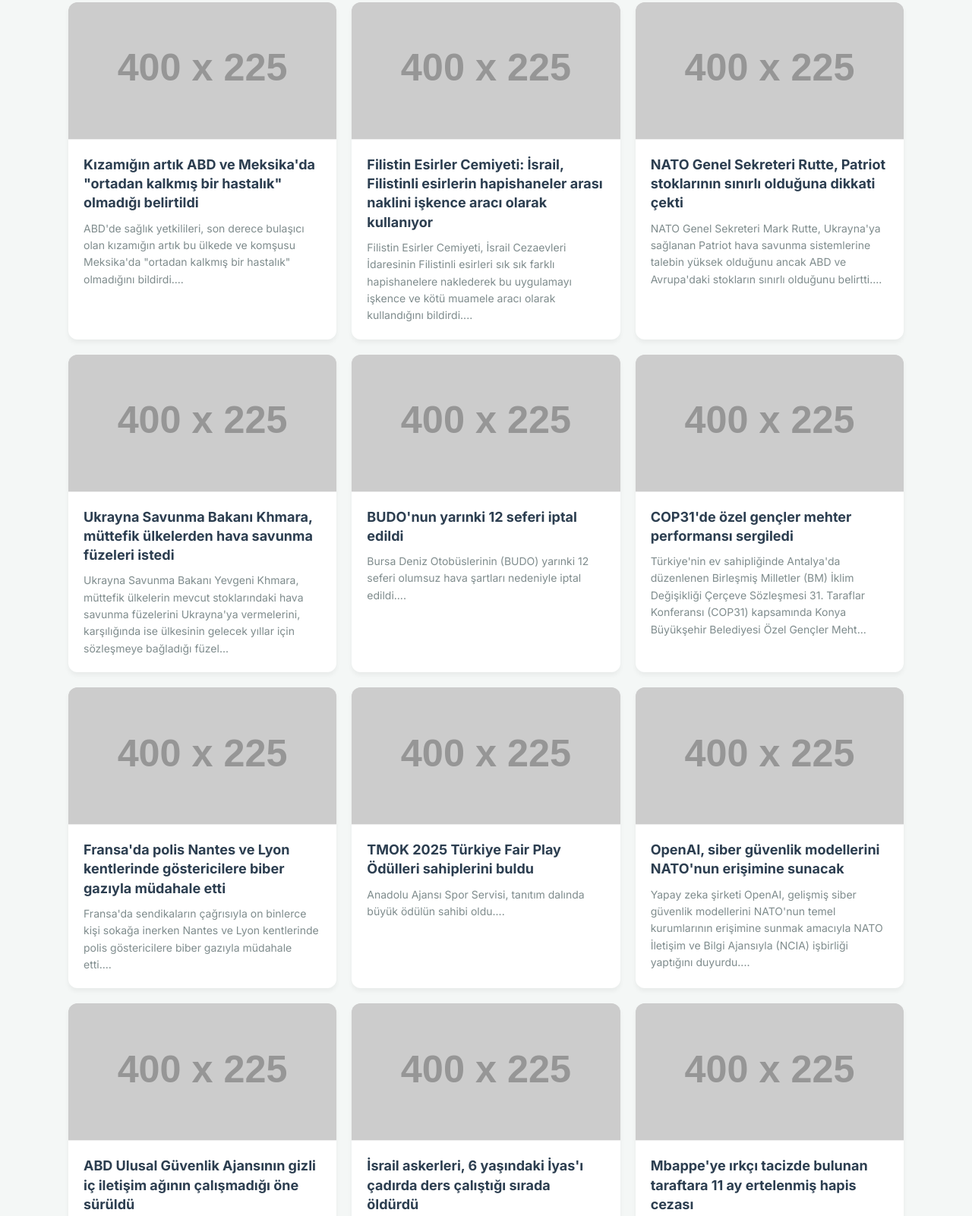
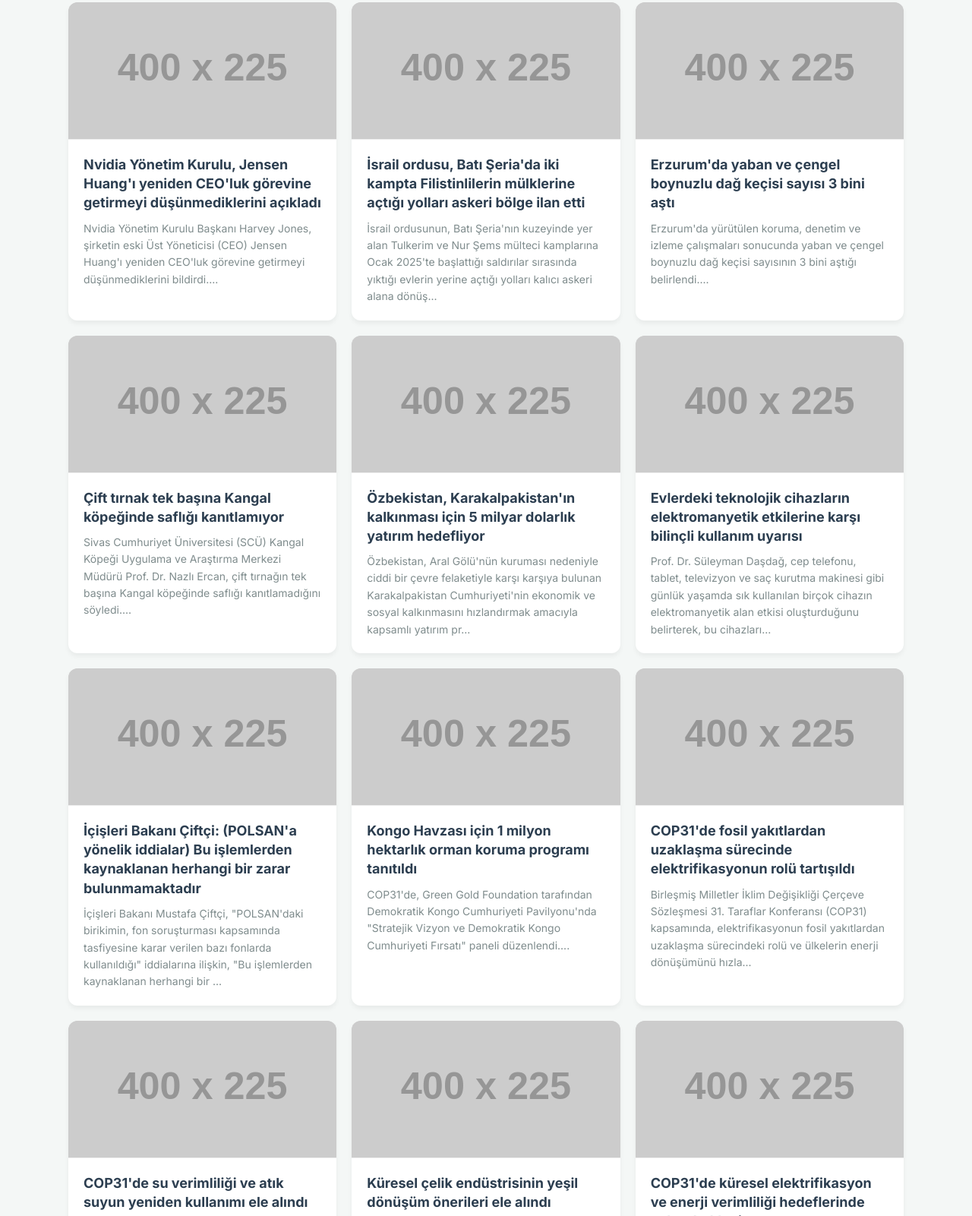
Before and after one commit to alperefekaya/habergundemi, a plain HTML site: page index.html in a window 1280 px wide. Shown: the part 143-1744 px from the top of the page at 76% size. Drawn offline with Linux system fonts and the light colour scheme; placeholder pictures from the web are drawn by us.

Commit message:
Haberler guncellendi

```diff
--- a/index.html
+++ b/index.html
@@ -32,96 +32,96 @@
                 <div class="card">
                     <img src="https://via.placeholder.com/400x225.png?text=Haber+Gündemi" class="card-img" alt="Haber">
                     <div class="card-body">
-                        <h2>Kızamığın artık ABD ve Meksika'da "ortadan kalkmış bir hastalık" olmadığı belirtildi</h2>
-                        <p>ABD'de sağlık yetkilileri, son derece bulaşıcı olan kızamığın artık bu ülkede ve komşusu Meksika'da "ortadan kalkmış bir hastalık" olmadığını bildirdi....</p>
+                        <h2>Nvidia Yönetim Kurulu, Jensen Huang'ı yeniden CEO'luk görevine getirmeyi düşünmediklerini açıkladı</h2>
+                        <p>Nvidia Yönetim Kurulu Başkanı Harvey Jones, şirketin eski Üst Yöneticisi (CEO) Jensen Huang'ı yeniden CEO'luk görevine getirmeyi düşünmediklerini bildirdi....</p>
                     </div>
                 </div>
 
                 <div class="card">
                     <img src="https://via.placeholder.com/400x225.png?text=Haber+Gündemi" class="card-img" alt="Haber">
                     <div class="card-body">
-                        <h2>Filistin Esirler Cemiyeti: İsrail, Filistinli esirlerin hapishaneler arası naklini işkence aracı olarak kullanıyor</h2>
-                        <p>Filistin Esirler Cemiyeti, İsrail Cezaevleri İdaresinin Filistinli esirleri sık sık farklı hapishanelere naklederek bu uygulamayı işkence ve kötü muamele aracı olarak kullandığını bildirdi....</p>
+                        <h2>İsrail ordusu, Batı Şeria'da iki kampta Filistinlilerin mülklerine açtığı yolları askeri bölge ilan etti</h2>
+                        <p>İsrail ordusunun, Batı Şeria'nın kuzeyinde yer alan Tulkerim ve Nur Şems mülteci kamplarına Ocak 2025'te başlattığı saldırılar sırasında yıktığı evlerin yerine açtığı yolları kalıcı askeri alana dönüş...</p>
                     </div>
                 </div>
 
                 <div class="card">
                     <img src="https://via.placeholder.com/400x225.png?text=Haber+Gündemi" class="card-img" alt="Haber">
                     <div class="card-body">
-                        <h2>NATO Genel Sekreteri Rutte, Patriot stoklarının sınırlı olduğuna dikkati çekti</h2>
-                        <p>NATO Genel Sekreteri Mark Rutte, Ukrayna'ya sağlanan Patriot hava savunma sistemlerine talebin yüksek olduğunu ancak ABD ve Avrupa'daki stokların sınırlı olduğunu belirtti....</p>
+                        <h2>Erzurum'da yaban ve çengel boynuzlu dağ keçisi sayısı 3 bini aştı</h2>
+                        <p>Erzurum'da yürütülen koruma, denetim ve izleme çalışmaları sonucunda yaban ve çengel boynuzlu dağ keçisi sayısının 3 bini aştığı belirlendi....</p>
                     </div>
                 </div>
 
                 <div class="card">
                     <img src="https://via.placeholder.com/400x225.png?text=Haber+Gündemi" class="card-img" alt="Haber">
                     <div class="card-body">
-                        <h2>Ukrayna Savunma Bakanı Khmara, müttefik ülkelerden hava savunma füzeleri istedi</h2>
-                        <p>Ukrayna Savunma Bakanı Yevgeni Khmara, müttefik ülkelerin mevcut stoklarındaki hava savunma füzelerini Ukrayna'ya vermelerini, karşılığında ise ülkesinin gelecek yıllar için sözleşmeye bağladığı füzel...</p>
+                        <h2>Çift tırnak tek başına Kangal köpeğinde saflığı kanıtlamıyor</h2>
+                        <p>Sivas Cumhuriyet Üniversitesi (SCÜ) Kangal Köpeği Uygulama ve Araştırma Merkezi Müdürü Prof. Dr. Nazlı Ercan, çift tırnağın tek başına Kangal köpeğinde saflığı kanıtlamadığını söyledi....</p>
                     </div>
                 </div>
 
                 <div class="card">
                     <img src="https://via.placeholder.com/400x225.png?text=Haber+Gündemi" class="card-img" alt="Haber">
                     <div class="card-body">
-                        <h2>BUDO'nun yarınki 12 seferi iptal edildi</h2>
-                        <p>Bursa Deniz Otobüslerinin (BUDO) yarınki 12 seferi olumsuz hava şartları nedeniyle iptal edildi....</p>
+                        <h2>Özbekistan, Karakalpakistan'ın kalkınması için 5 milyar dolarlık yatırım hedefliyor</h2>
+                        <p>Özbekistan, Aral Gölü'nün kuruması nedeniyle ciddi bir çevre felaketiyle karşı karşıya bulunan Karakalpakistan Cumhuriyeti'nin ekonomik ve sosyal kalkınmasını hızlandırmak amacıyla kapsamlı yatırım pr...</p>
                     </div>
                 </div>
 
                 <div class="card">
                     <img src="https://via.placeholder.com/400x225.png?text=Haber+Gündemi" class="card-img" alt="Haber">
                     <div class="card-body">
-                        <h2>COP31'de özel gençler mehter performansı sergiledi</h2>
-                        <p>Türkiye'nin ev sahipliğinde Antalya'da düzenlenen Birleşmiş Milletler (BM) İklim Değişikliği Çerçeve Sözleşmesi 31. Taraflar Konferansı (COP31) kapsamında Konya Büyükşehir Belediyesi Özel Gençler Meht...</p>
+                        <h2>Evlerdeki teknolojik cihazların elektromanyetik etkilerine karşı bilinçli kullanım uyarısı</h2>
+                        <p>Prof. Dr. Süleyman Daşdağ, cep telefonu, tablet, televizyon ve saç kurutma makinesi gibi günlük yaşamda sık kullanılan birçok cihazın elektromanyetik alan etkisi oluşturduğunu belirterek, bu cihazları...</p>
                     </div>
                 </div>
 
                 <div class="card">
                     <img src="https://via.placeholder.com/400x225.png?text=Haber+Gündemi" class="card-img" alt="Haber">
                     <div class="card-body">
-                        <h2>Fransa'da polis Nantes ve Lyon kentlerinde göstericilere biber gazıyla müdahale etti</h2>
-                        <p>Fransa'da sendikaların çağrısıyla on binlerce kişi sokağa inerken Nantes ve Lyon kentlerinde polis göstericilere biber gazıyla müdahale etti....</p>
+                        <h2>İçişleri Bakanı Çiftçi: (POLSAN'a yönelik iddialar) Bu işlemlerden kaynaklanan herhangi bir zarar bulunmamaktadır</h2>
+                        <p>İçişleri Bakanı Mustafa Çiftçi, "POLSAN'daki birikimin, fon soruşturması kapsamında tasfiyesine karar verilen bazı fonlarda kullanıldığı" iddialarına ilişkin, "Bu işlemlerden kaynaklanan herhangi bir ...</p>
                     </div>
                 </div>
 
                 <div class="card">
                     <img src="https://via.placeholder.com/400x225.png?text=Haber+Gündemi" class="card-img" alt="Haber">
                     <div class="card-body">
-                        <h2>TMOK 2025 Türkiye Fair Play Ödülleri sahiplerini buldu</h2>
-                        <p>Anadolu Ajansı Spor Servisi, tanıtım dalında büyük ödülün sahibi oldu....</p>
+                        <h2>Kongo Havzası için 1 milyon hektarlık orman koruma programı tanıtıldı</h2>
+                        <p>COP31'de, Green Gold Foundation tarafından Demokratik Kongo Cumhuriyeti Pavilyonu'nda "Stratejik Vizyon ve Demokratik Kongo Cumhuriyeti Fırsatı" paneli düzenlendi....</p>
                     </div>
                 </div>
 
                 <div class="card">
                     <img src="https://via.placeholder.com/400x225.png?text=Haber+Gündemi" class="card-img" alt="Haber">
                     <div class="card-body">
-                        <h2>OpenAI, siber güvenlik modellerini NATO'nun erişimine sunacak</h2>
-                        <p>Yapay zeka şirketi OpenAI, gelişmiş siber güvenlik modellerini NATO'nun temel kurumlarının erişimine sunmak amacıyla NATO İletişim ve Bilgi Ajansıyla (NCIA) işbirliği yaptığını duyurdu....</p>
+                        <h2>COP31'de fosil yakıtlardan uzaklaşma sürecinde elektrifikasyonun rolü tartışıldı</h2>
+                        <p>Birleşmiş Milletler İklim Değişikliği Çerçeve Sözleşmesi 31. Taraflar Konferansı (COP31) kapsamında, elektrifikasyonun fosil yakıtlardan uzaklaşma sürecindeki rolü ve ülkelerin enerji dönüşümünü hızla...</p>
                     </div>
                 </div>
 
                 <div class="card">
                     <img src="https://via.placeholder.com/400x225.png?text=Haber+Gündemi" class="card-img" alt="Haber">
                     <div class="card-body">
-                        <h2>ABD Ulusal Güvenlik Ajansının gizli iç iletişim ağının çalışmadığı öne sürüldü</h2>
-                        <p>ABD Ulusal Güvenlik Ajansının (NSA) iç iletişim için kullandığı çok gizli ağın devre dışı kaldığı öne sürüldü....</p>
+                        <h2>COP31'de su verimliliği ve atık suyun yeniden kullanımı ele alındı</h2>
+                        <p>Su Yönetimi Genel Müdürü Afire Sever:,  "Su miktarını nüfusa böldüğün zaman 1000'in üzerindeysen su stresi altındasın. 1000'in altına düştüğün zaman da su fakiri, hele 500'ün altında artık su kıtlığı ...</p>
                     </div>
                 </div>
 
                 <div class="card">
                     <img src="https://via.placeholder.com/400x225.png?text=Haber+Gündemi" class="card-img" alt="Haber">
                     <div class="card-body">
-                        <h2>İsrail askerleri, 6 yaşındaki İyas'ı çadırda ders çalıştığı sırada öldürdü</h2>
-                        <p>Gazze Şeridi'nin orta kesimindeki Deyr el-Belah kentinde sığındığı çadırda ders çalışırken İsrail güçlerinin açtığı ateş sonucu ağır yaralanan 6 yaşındaki Filistinli çocuk yaşamını yitirdi....</p>
+                        <h2>Küresel çelik endüstrisinin yeşil dönüşüm önerileri ele alındı</h2>
+                        <p>TÇÜD Yönetim Kurulu Başkanı Fuat Tosyalı, karbon bağımlılığını azaltırken ham madde bağımlılığına yakalanmamak gerektiğini belirterek, "Temiz üretim, rekabetçi maliyet ve tedarik güvenliğini aynı stra...</p>
                     </div>
                 </div>
 
                 <div class="card">
                     <img src="https://via.placeholder.com/400x225.png?text=Haber+Gündemi" class="card-img" alt="Haber">
                     <div class="card-body">
-                        <h2>Mbappe'ye ırkçı tacizde bulunan taraftara 11 ay ertelenmiş hapis cezası</h2>
-                        <p>İspanya'da Real Madrid'in Fransız yıldızı Kylian Mbappe'ye ırkçı tacizde bulunan bir taraftara 11 ay hapis cezası verildi....</p>
+                        <h2>COP31'de küresel elektrifikasyon ve enerji verimliliği hedeflerinde uzlaşı bekleniyor</h2>
+                        <p>COP31'de, elektriğin küresel nihai enerji tüketimindeki payının 2035'e kadar yüzde 35'e çıkarılması ve binalarda enerji verimliliğinin artırılmasına yönelik hedeflerde ülkeler arasında uzlaşı sağlanma...</p>
                     </div>
                 </div>
         </div></div></body></html>
```
